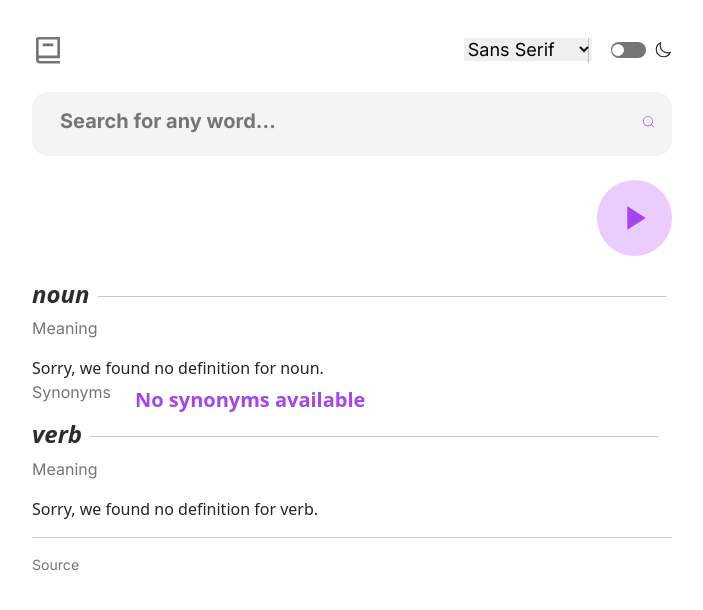
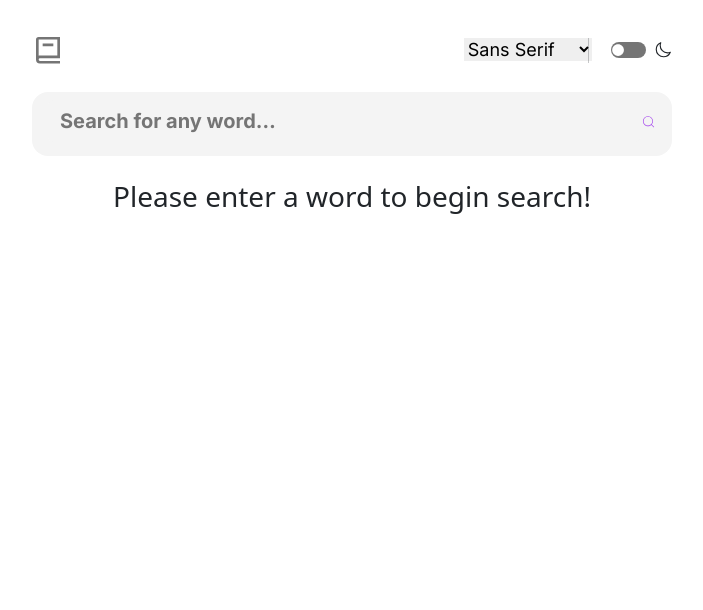
Before and after one commit to kwasi-OT/dictionary-web-app, a React (Create React App) app: page / in a window 1280 px wide. Shown: the top 610 px of the page, without its empty margins (288-991 px from the left). Built offline with nearby package versions, Linux system fonts and the light colour scheme; some icons are missing.

Commit message:
added placeholder text to main body

```diff
--- a/src/components/Display.js
+++ b/src/components/Display.js
@@ -9,13 +9,23 @@ const Display = () => {
     const {darkTheme} = useContext(ThemeContext);
     const {loading, error, word, phonetic, sourceUrl, nounDefinition, verbDefinition, example, synonyms} = useContext(WordContext)
 
-    if(loading) {
+
+    if(word.length === 0) {
         return(
             <div className='d-flex flex-column justify-content-center align-items-center'>
-                <h3 className={`loading ${darkTheme ? 'dark' : ''}`}>Loading...</h3>
+                <h3 className={`loading ${darkTheme ? 'dark' : ''}`}>Please enter a word to begin search!</h3>
             </div>
         )
     }
+
+    if(loading) {
+        return(
+            <div className='d-flex flex-column justify-content-center align-items-center mt-10'>
+                <h1 className={`loading ${darkTheme ? 'dark' : ''}`}>Loading...</h1>
+            </div>
+        )
+    }
+
 
     if(!{word}) {
         return (
```
